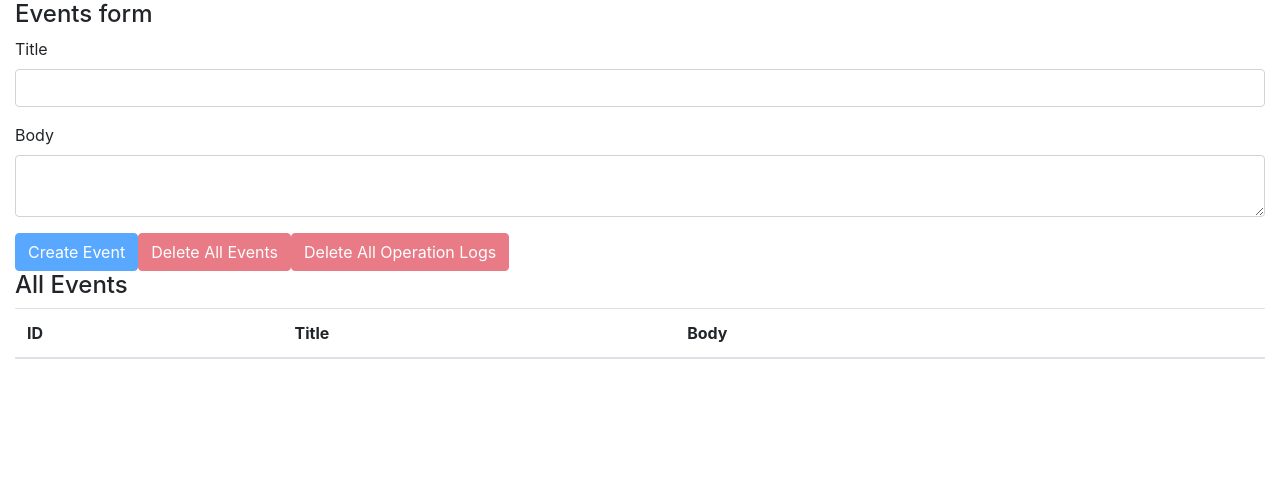
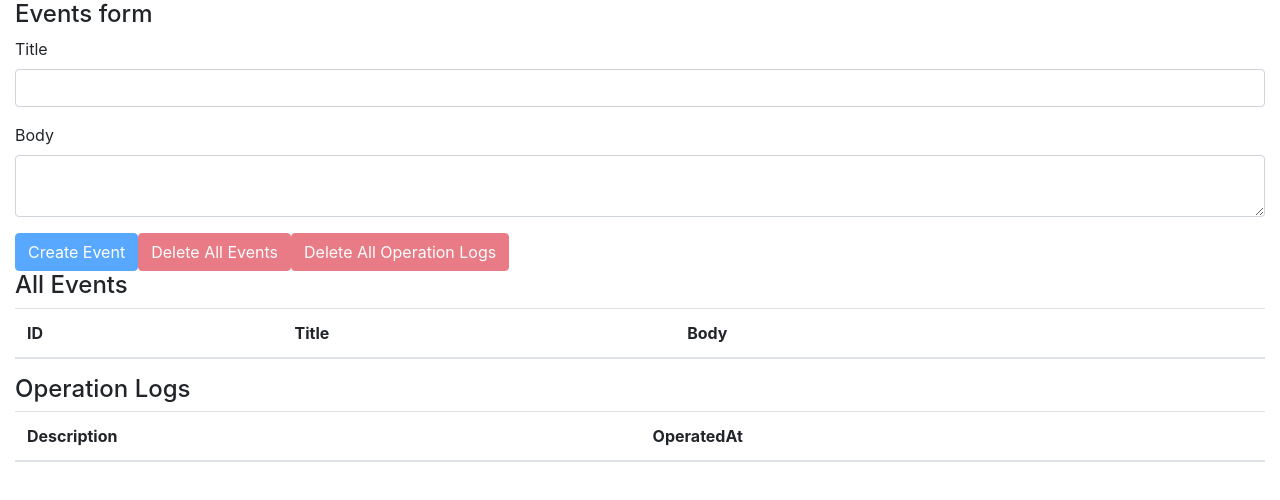
Before and after one commit to kiyotakeshi/react-hooks, a React (Create React App) app: page / in a window 1280 px wide. Shown: the top 500 px of the page. Built offline with nearby package versions, Linux system fonts and the light colour scheme.

Commit message:
implement display operation logs

```diff
--- a/src/components/App.js
+++ b/src/components/App.js
@@ -6,6 +6,7 @@
 
 import EventForm from './EventForm';
 import Events from './Events';
+import OperationLogs from './OperationLogs';
 import AppContext from '../contexts/AppContext';
 import reducer from '../reducers';
 
@@ -20,6 +21,7 @@
             <div className="container-fluid">
                 <EventForm />
                 <Events />
+                <OperationLogs />
             </div>
         </AppContext.Provider>
     );
--- /dev/null
+++ b/src/components/OperationLog.js
@@ -0,0 +1,14 @@
+import React from 'react';
+
+const OperationLog = ({ operationLog }) => {
+    return (
+        <>
+            <tr>
+                <td>{operationLog.description}</td>
+                <td>{operationLog.operatedAt}</td>
+            </tr>
+        </>
+    );
+};
+
+export default OperationLog;
--- /dev/null
+++ b/src/components/OperationLogs.js
@@ -0,0 +1,30 @@
+import React, { useContext } from 'react';
+
+import OperationLog from './OperationLog'
+import AppContext from '../contexts/AppContext';
+const OperationLogs = () => {
+    const { state } = useContext(AppContext);
+    return (
+        <>
+            <h4>Operation Logs</h4>
+            <table className="table table-hover">
+                <thead>
+                    <th>Description</th>
+                    <th>OperatedAt</th>
+                </thead>
+                <tbody>
+                    {state.operationLogs.map((operationLog, index) => {
+                        return (
+                            <OperationLog
+                                key={index}
+                                operationLog={operationLog}
+                            />
+                        );
+                    })}
+                </tbody>
+            </table>
+        </>
+    );
+};
+
+export default OperationLogs;
```
